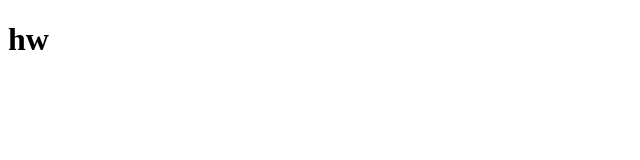
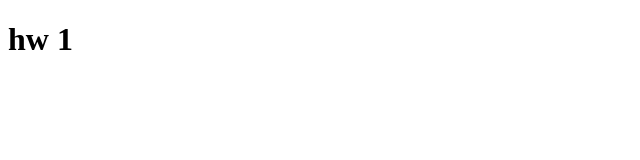
Before and after one commit to Charles-Chrismann/iim-azure, a plain HTML site: page frontend/index.html in a window 1280 px wide. Shown: the full height of the page, 0-640 px from the left. Drawn offline with Linux system fonts and the light colour scheme.

Commit message:
test deploy

```diff
--- a/frontend/index.html
+++ b/frontend/index.html
@@ -6,6 +6,6 @@
   <title>Document</title>
 </head>
 <body>
-  <h1>hw</h1>
+  <h1>hw 1</h1>
 </body>
 </html>
```
